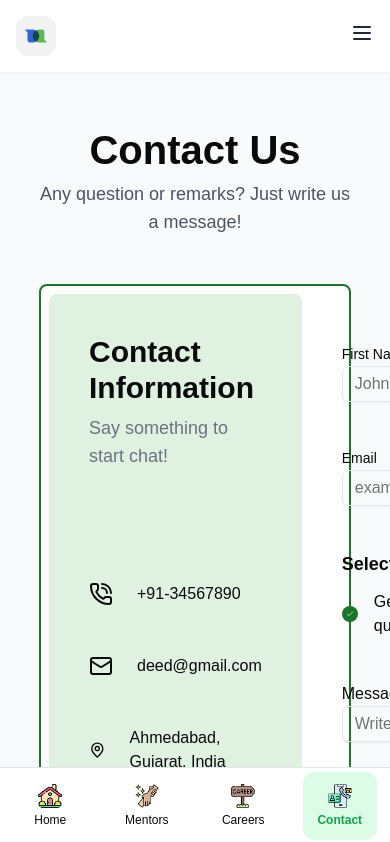
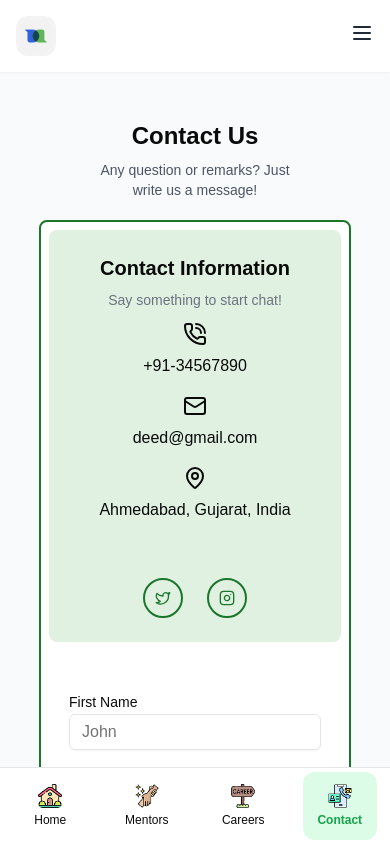
Before and after one commit to 07anujsachan/deed, a Next.js app in the folder deed-web/: page /contact in a window 390 px wide. Shown: the top 842 px of the page. Built offline with nearby package versions, Linux system fonts and the light colour scheme; no server answers.

Commit message:
refactor: enhance ContactPage layout and styling; add mentor detail fetching and update middleware for token verification

```diff
--- a/deed-web/src/app/contact/page.jsx
+++ b/deed-web/src/app/contact/page.jsx
@@ -23,25 +23,34 @@ const options = ["General query", "Career", "Other"];
 export default function ContactPage() {
   return (
     <div className='max-w-[80%] mx-auto'>
-      <h2 className='text-[40px] text-center font-bold mt-8'>Contact Us</h2>
-      <p className='text-gray-600 text-lg text-center'>
+      <h2 className='text-2xl md:text-[40px] text-center font-bold mt-8 mb-2'>
+        Contact Us
+      </h2>
+      <p className='text-gray-600 w-2/3 mx-auto text-sm md:text-lg text-center'>
         Any question or remarks? Just write us a message!
       </p>
       {/* box for form */}
-      <div className='bg-white border-2 border-secondaryButtonBg flex gap-10 mb-20 mt-12 p-2 rounded-lg'>
-        <aside className='bg-secondaryBg basis-[40%] rounded-lg p-10'>
-          <h3 className='text-3xl font-bold mb-2'>Contact Information</h3>
-          <p className='text-lg text-gray-500'>Say something to start chat!</p>
-          <div className='mt-28'>
+      <div className='bg-white border-2 border-secondaryButtonBg flex md:flex-row flex-col gap-7 md:gap-10 mb-20 mt-5 md:mt-12 p-2 rounded-lg'>
+        <aside className='bg-secondaryBg basis-[40%] rounded-lg p-6 md:p-10 md:text-left text-center'>
+          <h3 className='text-xl md:text-3xl font-bold mb-2'>
+            Contact Information
+          </h3>
+          <p className='text-sm md:text-lg text-gray-500'>
+            Say something to start chat!
+          </p>
+          <div className='mt-3 md:mt-28'>
             {contactData.map(({ label, Icon }, index) => (
-              <div key={index} className='flex items-center gap-6 mb-12'>
+              <div
+                key={index}
+                className='flex md:flex-row flex-col items-center gap-2 md:gap-6 mb-4 md:mb-12'
+              >
                 <Icon className='w-6 h-6' />
                 <p>{label}</p>
               </div>
             ))}
           </div>
           {/* social links */}
-          <div className='flex gap-6 mt-40'>
+          <div className='flex gap-6 mt-14 md:mt-40 justify-center items-center md:justify-normal md:items-start'>
             {socialIcons.map((Icon, index) => (
               <div
                 key={index}
@@ -52,10 +61,10 @@ export default function ContactPage() {
             ))}
           </div>
         </aside>
-        <div className='basis-[60%] relative'>
-          <form action='' className='mt-12 mr-12'>
+        <div className='md:basis-[60%] relative pb-0 p-5 md-p-0'>
+          <form action='' className='mt-0 md:mt-12 md:mr-12'>
             {/* first name and last name fields  */}
-            <div className='flex w-full gap-9'>
+            <div className='flex md:flex-row flex-col w-full gap-5 md:gap-9'>
               <div className='basis-[49%]'>
                 <label htmlFor='firstName' className='text-sm'>
                   First Name
@@ -70,7 +79,7 @@ export default function ContactPage() {
               </div>
             </div>
             {/* Email and phone no. fields  */}
-            <div className='flex w-full gap-9 my-11'>
+            <div className='flex md:flex-row flex-col w-full gap-5 md:gap-9 my-5 md:my-11'>
               <div className='basis-[49%]'>
                 <label htmlFor='email' className='text-sm'>
                   Email
@@ -97,11 +106,11 @@ export default function ContactPage() {
             {/* subject selection  */}
             <div className='gap-4'>
               <p className='text-lg font-semibold'>Select subject?</p>
-              <div className='flex mt-3'>
+              <div className='flex flex-wrap mt-3 gap-5 md:gap-0'>
                 {options.map((option, i) => (
                   <label
                     key={i}
-                    className='cursor-pointer flex items-center gap-2 rounded-lg mr-5 '
+                    className='cursor-pointer flex items-center gap-2 text-sm md:text-base rounded-lg mr-5 '
                   >
                     <input
                       type='radio'
@@ -118,7 +127,7 @@ export default function ContactPage() {
                 ))}
               </div>
             </div>
-            <div className='my-11'>
+            <div className='my-5 md:my-11'>
               <label htmlFor='message'>Message</label>
               <Input
                 className='w-full'
@@ -131,14 +140,14 @@ export default function ContactPage() {
               variant={"PrimarySmallButton"}
               text={"Submit"}
               type='submit'
-              className='float-right box-border z-50'
+              className='w-full md:w-auto float-right box-border z-50'
+            />
+            <img
+              src='/media/paperPlane.png'
+              alt='image'
+              className='relative w-24 h-24  md:w-36 md:h-36 mx-auto md:-bottom-10 md:-right-20 z-10 md:float-right'
             />
           </form>
-          <img
-            src='/media/paperPlane.png'
-            alt='image'
-            className='absolute w-36 h-36 -bottom-10 right-20 z-10'
-          />
         </div>
       </div>
     </div>
--- a/deed-web/src/app/mentorform/page.jsx
+++ b/deed-web/src/app/mentorform/page.jsx
@@ -9,7 +9,7 @@ import { Button } from "@/components/ui/button";
 import { Checkbox } from "@/components/ui/checkbox";
 import { Loader2, X } from "lucide-react";
 import { useRegisterMentorMutation } from "@/features/mentor/mentorApiSlice";
-import { useRouter } from "next/router";
+import { useRouter } from "next/navigation";
 
 const LANGUAGES = [
   "English",
@@ -51,7 +51,6 @@ const SOCIAL_MEDIA = [
 ];
 
 export default function MentorEnrollmentForm() {
-  const router = useRouter();
   const { register, handleSubmit, control, watch, setValue, reset } = useForm({
     defaultValues: {
       fullName: "",
@@ -75,6 +74,7 @@ export default function MentorEnrollmentForm() {
     control,
     name: "education",
   });
+  const router = useRouter();
 
   // ✅ Social Links array
   const {
--- /dev/null
+++ b/deed-web/src/app/middleware.js
@@ -0,0 +1,24 @@
+import { NextResponse } from "next/server";
+import jwt from "jsonwebtoken";
+
+export async function middleware(req) {
+  console.log(req);
+  const token = req.cookies.get("token")?.value;
+
+  if (!token) {
+    return NextResponse.redirect(new URL("/login", req.url));
+  }
+
+  try {
+    // ✅ verify token
+    jwt.verify(token, process.env.JWT_SECRET);
+    return NextResponse.next();
+  } catch (err) {
+    // Invalid or expired token
+    return NextResponse.redirect(new URL("/login", req.url));
+  }
+}
+
+export const config = {
+  matcher: ["/dashboard/:path*", "/mentor/:path*", "/mentorform"],
+};
--- a/deed-web/src/features/mentor/mentorApiSlice.js
+++ b/deed-web/src/features/mentor/mentorApiSlice.js
@@ -12,6 +12,10 @@ export const mentorApiSlice = createApi({
     getMentors: builder.query({
       query: () => "/mentors",
       providesTags: ["Mentor"],
+    }),
+    //fetch mentor detail
+    getMentorDetail: builder.query({
+      query: () => `/mentors/me`,
     }),
     // fetch single mentor
     getSingleMentor: builder.query({
@@ -57,6 +61,7 @@ export const mentorApiSlice = createApi({
 // Export hooks for usage in components
 export const {
   useGetMentorsQuery,
+  useGetMentorDetailQuery,
   useGetSingleMentorQuery,
   useRegisterMentorMutation,
   useSendOtpMutation,
```
Also changed, not shown: deed-web/src/middleware.js (deleted, +0 -21 lines).
